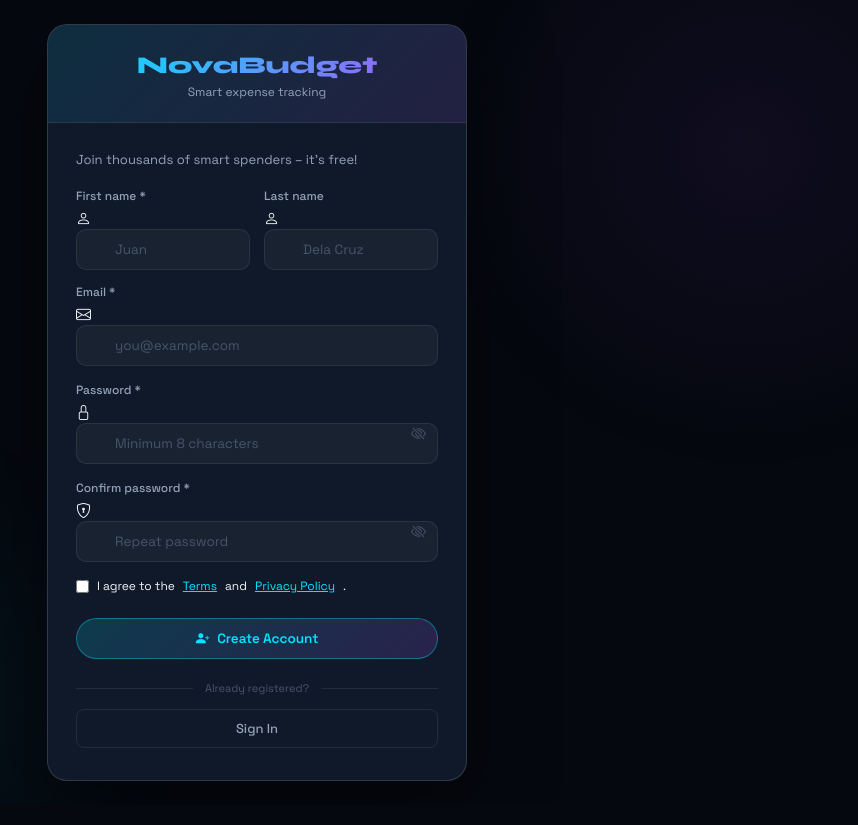
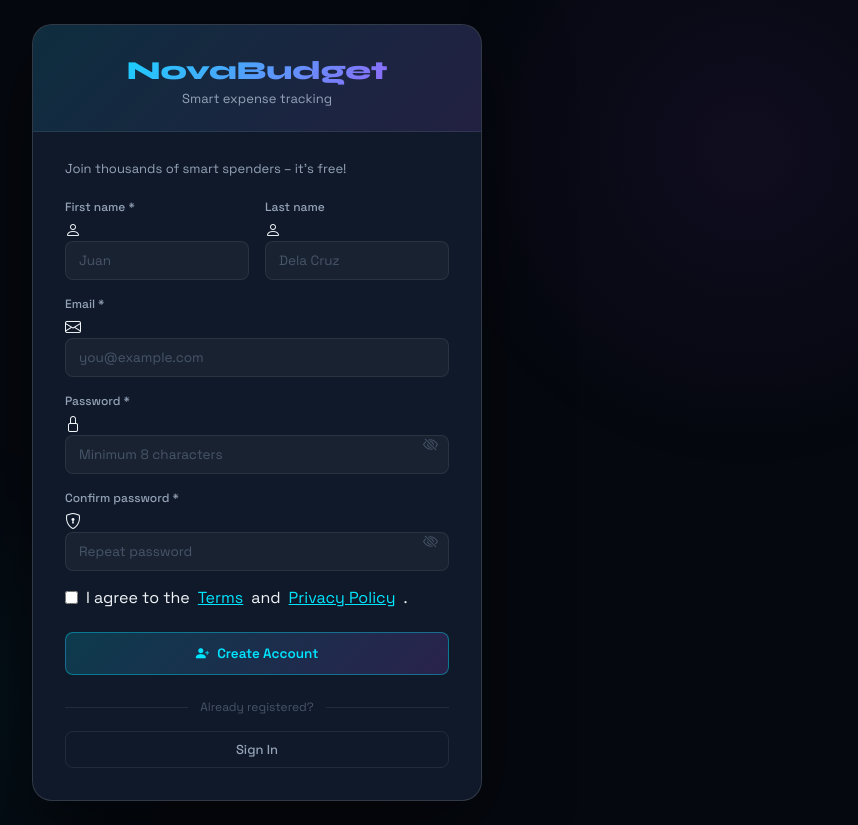
Before and after one commit to crisdanoy9-art/nova_expense_tracker, a PHP site: page /novabudget/register.php in a window 1280 px wide. Shown: the whole page, without its empty margins (383-1241 px from the left). Before the commit the page ends 781 px from the top, so only its background shows below. Run offline with PHP 8.4, Linux system fonts and the light colour scheme; some libraries are stand-ins or nearby versions.

Commit message:
separated  the css   on register

```diff
--- a/novabudget/register.php
+++ b/novabudget/register.php
@@ -81,88 +81,8 @@ $globalErrors = array_filter($errors, 'is_int', ARRAY_FILTER_USE_KEY);
     <link rel="stylesheet" href="https://fonts.googleapis.com/css2?family=Inter:opsz,wght@14..32,300;14..32,400;14..32,500;14..32,600;14..32,700&family=Syne:wght@400;500;600;700;800&family=Space+Grotesk:wght@300;400;500;600;700&display=swap">
     <link rel="stylesheet" href="https://cdn.jsdelivr.net/npm/bootstrap-icons@1.11.3/font/bootstrap-icons.min.css">
     <link rel="stylesheet" href="<?= APP_BASE ?>/assets/css/style.css">
-    <style>
-        /* ---- Make the registration card smaller ---- */
-        .auth-card {
-            max-width: 420px !important;
-            border-radius: 20px !important;
-        }
-        .auth-body {
-            padding: 28px 28px 32px !important;
-        }
-        .auth-top {
-            padding: 26px 28px 22px !important;
-        }
-        .auth-logo {
-            font-size: 24px !important;
-        }
-        .auth-tagline {
-            font-size: 12px !important;
-        }
-        .auth-sub {
-            font-size: 13px !important;
-            margin-bottom: 20px !important;
-        }
-
-        /* ---- Smaller inputs ---- */
-        .input-wrap .fc {
-            padding: 11px 12px 11px 38px !important;
-            font-size: 13.5px !important;
-            border-radius: 10px !important;
-        }
-        .input-icon {
-            left: 12px !important;
-            font-size: 15px !important;
-        }
-        .input-eye {
-            right: 12px !important;
-            font-size: 15px !important;
-        }
-        .fc-label {
-            font-size: 12px !important;
-            margin-bottom: 4px !important;
-        }
-        .g2 {
-            gap: 14px !important;
-            margin-bottom: 14px !important;
-        }
-        .btn-glow {
-            padding: 11px !important;
-            font-size: 13.5px !important;
-            border-radius: 30px !important;
-        }
-        .check-label {
-            font-size: 12px !important;
-        }
-        .divider {
-            margin: 22px 0 14px !important;
-            font-size: 11px !important;
-        }
-        .btn-outline {
-            padding: 10px !important;
-            font-size: 13px !important;
-        }
-
-        .field-err {
-            font-size: 11px !important;
-            margin-top: 4px !important;
-        }
-
-        @media (max-width: 480px) {
-            .auth-card {
-                max-width: 100% !important;
-                border-radius: 14px !important;
-            }
-            .auth-body {
-                padding: 24px 20px 28px !important;
-            }
-            .auth-top {
-                padding: 22px 20px 18px !important;
-            }
-        }
-    </style>
 </head>
-<body>
+<body class="register-page">
     <div class="auth-wrap">
         <div class="auth-card">
             <div class="auth-top">
```
